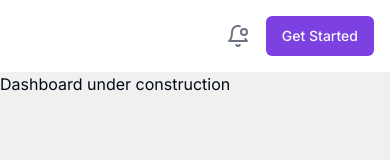
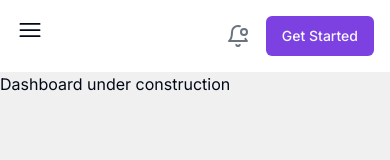
Before and after one commit to TheWicha/next-courses, a Next.js app: page /dashboard in a window 390 px wide. Shown: the top 160 px of the page. Built offline with nearby package versions, Linux system fonts and the light colour scheme; no server answers.

Commit message:
add mobile nav

```diff
--- /dev/null
+++ b/app/(router)/_NavigationFacade/NavigationFacade.tsx
@@ -0,0 +1,29 @@
+import React, { useState } from "react";
+import { usePathname } from "next/navigation";
+import SideNav from "@/components/ui/SideNav/SideNav";
+import MobileNavigation from "@/components/ui/MobileNavigation/MobileNavigation";
+import Header from "@/components/ui/Header/Header";
+import Loader from "@/components/ui/Loader/Loader";
+import { useUser } from "@clerk/nextjs";
+
+const NavigationFacade = () => {
+  const path = usePathname();
+  const { isLoaded, isSignedIn } = useUser();
+  const [open, setOpen] = useState(false);
+  const openDrawer = () => setOpen(true);
+  const closeDrawer = () => setOpen(false);
+
+  if (!isLoaded) {
+    return <Loader />;
+  }
+
+  return (
+    <div className="flex ">
+      <Header user={{ isLoaded, isSignedIn }} openDrawer={openDrawer} />
+      <SideNav path={path} />
+      <MobileNavigation path={path} open={open} closeDrawer={closeDrawer} />
+    </div>
+  );
+};
+
+export default NavigationFacade;
--- a/app/(router)/_headerFacade/HeaderFacade.tsx
+++ /dev/null
@@ -1,15 +0,0 @@
-import React from "react";
-import Header from "@/components/ui/Header/Header";
-import Loader from "@/components/ui/Loader/Loader";
-import { useUser } from "@clerk/nextjs";
-const HeaderFacade = () => {
-  const { user, isLoaded, isSignedIn } = useUser();
-
-  if (!isLoaded) {
-    return <Loader />;
-  }
-
-  return <Header user={{ isLoaded, isSignedIn }} />;
-};
-
-export default HeaderFacade;
--- a/app/(router)/_sideNavFacade/SideNavFacade.tsx
+++ /dev/null
@@ -1,14 +0,0 @@
-import React from "react";
-import { usePathname } from "next/navigation";
-import SideNav from "@/components/ui/SideNav/SideNav";
-
-const SideNavFacade = () => {
-  const path = usePathname();
-  return (
-    <div className=" hidden sm:w-64 fixed sm:block">
-      <SideNav path={path} />
-    </div>
-  );
-};
-
-export default SideNavFacade;
--- a/app/(router)/layout.js
+++ b/app/(router)/layout.js
@@ -1,19 +1,15 @@
 "use client";
 import React from "react";
 import { QueryClient, QueryClientProvider } from "react-query";
-import SideNavFacade from "./_sideNavFacade/SideNavFacade";
-import HeaderFacade from "./_headerFacade/HeaderFacade";
+import NavigationFacade from "./_NavigationFacade/NavigationFacade";
 
 const layout = ({ children }) => {
   const queryClient = new QueryClient();
 
   return (
     <QueryClientProvider client={queryClient}>
-      <SideNavFacade />
-      <div className="sm:ml-64">
-        <HeaderFacade />
-        {children}
-      </div>
+      <NavigationFacade />
+      <div className="sm:ml-64">{children}</div>
     </QueryClientProvider>
   );
 };
--- a/components/ui/Header/Header.jsx
+++ b/components/ui/Header/Header.jsx
@@ -3,12 +3,26 @@ import React from "react";
 import HeaderButtonLog from "@/components/ui/HeaderButton/HeaderButtonLog";
 import HeaderButtonUnlog from "@/components/ui/HeaderButton/HeaderButtonUnlog";
 
-const Header = ({ user }) => {
+const Header = ({ user, openDrawer }) => {
   const button = user.isSignedIn ? <HeaderButtonLog /> : <HeaderButtonUnlog />;
 
   return (
-    <div className="p-4 bg-white flex justify-end md:justify-between ">
-      <div className=" items-center gap-2 border rounded-sm md:flex hidden">
+    <div className="p-4 bg-white w-full flex justify-between sm:justify-end  md:justify-between sm:ml-64">
+      <span onClick={openDrawer} className="[&>svg]:w-7 flex sm:hidden">
+        <svg
+          xmlns="http://www.w3.org/2000/svg"
+          viewBox="0 0 24 24"
+          fill="currentColor"
+          class="h-7 w-7"
+        >
+          <path
+            fill-rule="evenodd"
+            d="M3 6.75A.75.75 0 013.75 6h16.5a.75.75 0 010 1.5H3.75A.75.75 0 013 6.75zM3 12a.75.75 0 01.75-.75h16.5a.75.75 0 010 1.5H3.75A.75.75 0 013 12zm0 5.25a.75.75 0 01.75-.75h16.5a.75.75 0 010 1.5H3.75a.75.75 0 01-.75-.75z"
+            clip-rule="evenodd"
+          />
+        </svg>
+      </span>
+      <div className="items-center gap-2 border rounded-sm md:flex hidden">
         <Search className="  w-5 h-5 " />
         <input
           className="outline-none"
--- /dev/null
+++ b/components/ui/MobileNavigation/MobileNavigation.tsx
@@ -0,0 +1,46 @@
+import React, { useState } from "react";
+import { Drawer, Button, IconButton, List } from "@material-tailwind/react";
+import NavItems from "@/components/ui/NavItems/NavItems";
+
+const MobileNavigation = ({ path, open, closeDrawer }) => {
+  return (
+    <React.Fragment>
+      <Drawer
+        open={open}
+        onClose={closeDrawer}
+        placeholder={undefined}
+        className="z-10 border"
+      >
+        <div className="flex items-center justify-end py-1 px-4">
+          <IconButton
+            className="flex-end "
+            variant="text"
+            color="blue-gray"
+            onClick={closeDrawer}
+            placeholder={undefined}
+          >
+            <svg
+              xmlns="http://www.w3.org/2000/svg"
+              fill="none"
+              viewBox="0 0 24 24"
+              strokeWidth={2}
+              stroke="currentColor"
+              className="h-5 w-5"
+            >
+              <path
+                strokeLinecap="round"
+                strokeLinejoin="round"
+                d="M6 18L18 6M6 6l12 12"
+              />
+            </svg>
+          </IconButton>
+        </div>
+        <List placeholder={undefined}>
+          <NavItems path={path} closeDrawer={closeDrawer} />
+        </List>
+      </Drawer>
+    </React.Fragment>
+  );
+};
+
+export default MobileNavigation;
--- a/components/ui/NavItems/NavItems.tsx
+++ b/components/ui/NavItems/NavItems.tsx
@@ -5,13 +5,13 @@ import { clsx } from "clsx";
 import { NavItemsType } from "./navItemsTypes";
 import { useUser } from "@clerk/nextjs";
 
-const NavItems: React.FC<NavItemsType> = ({ path }) => {
+const NavItems: React.FC<NavItemsType> = ({ path, closeDrawer }) => {
   const { user } = useUser();
   const menuItems = getMenuItems({ user });
   const listItems = menuItems.map(
     (item, index) =>
       item.auth && (
-        <Link href={item.link} key={index}>
+        <Link href={item.link} key={index} onClick={closeDrawer}>
           <div
             className={clsx(
               "group flex gap-3 mt-2 p-3 text-[18] items-center text-gray-500 cursor-pointer hover:bg-primary hover:text-white rounded-md transition-all ease-in-out duration-150",
--- a/components/ui/NavItems/navItemsTypes.ts
+++ b/components/ui/NavItems/navItemsTypes.ts
@@ -1,3 +1,4 @@
 export interface NavItemsType {
-    path: string
+  path: string;
+  closeDrawer?: () => void;
 }
--- a/components/ui/SideNav/SideNav.tsx
+++ b/components/ui/SideNav/SideNav.tsx
@@ -6,7 +6,7 @@ import { NavItemsType } from "./sideNavType";
 
 const SideNav: React.FC<NavItemsType> = ({ path }) => {
   return (
-    <div className="p-5 bg-white shadow-sm border h-screen ">
+    <div className="p-5 bg-white shadow-sm border h-screen hidden sm:w-64 fixed sm:block">
       <div className="flex flex-col items-center">
         <Image
           priority
--- a/package.json
+++ b/package.json
@@ -14,6 +14,7 @@
     "@babel/core": "^7.23.9",
     "@babel/preset-react": "^7.23.3",
     "@clerk/nextjs": "^4.29.7",
+    "@material-tailwind/react": "^2.1.9",
     "@radix-ui/react-accordion": "^1.1.2",
     "@radix-ui/react-icons": "^1.3.0",
     "@radix-ui/react-select": "^2.0.0",
@@ -27,6 +28,7 @@
     "next": "14.1.0",
     "react": "^18",
     "react-dom": "^18",
+    "react-modal": "^3.16.1",
     "react-query": "^3.39.3",
     "tailwind-merge": "^2.2.1",
     "tailwindcss-animate": "^1.0.7",
```
Also changed, not shown: 1 other file (tests, documents, lock files or other folders).
